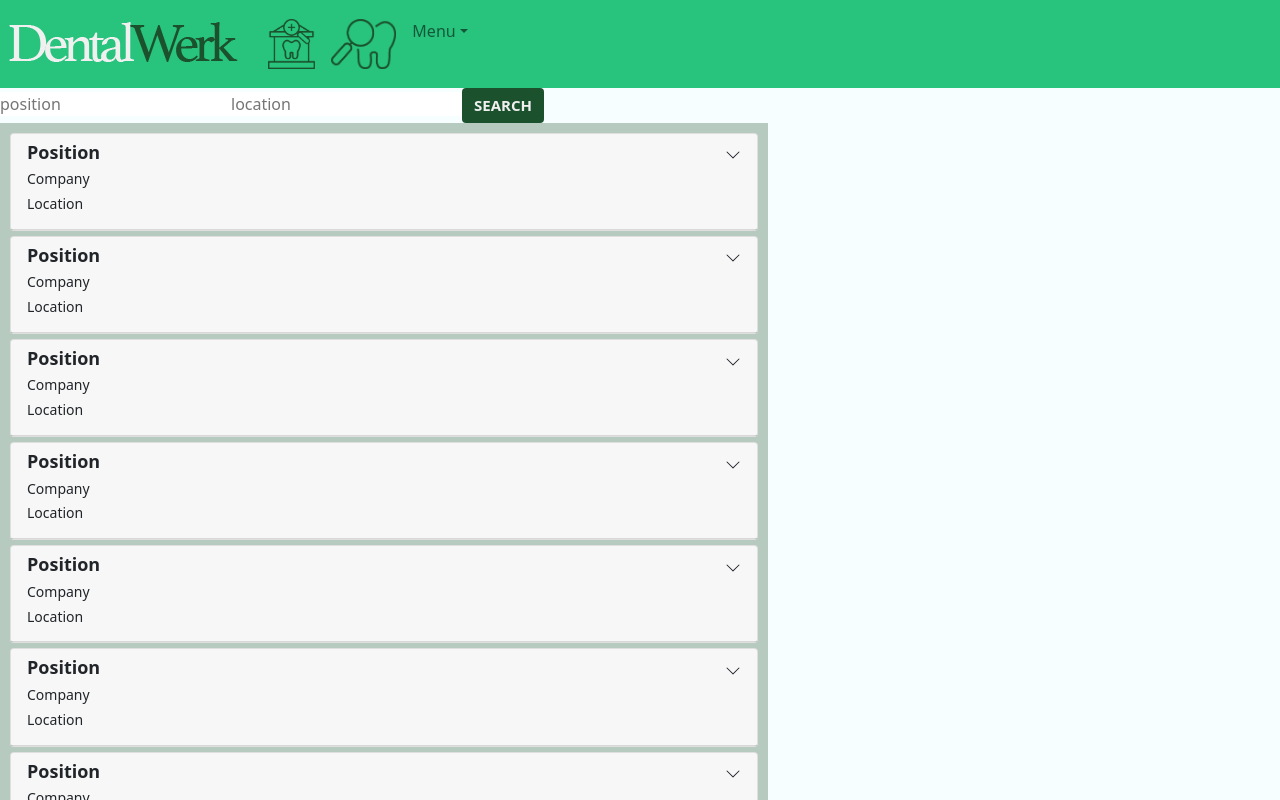
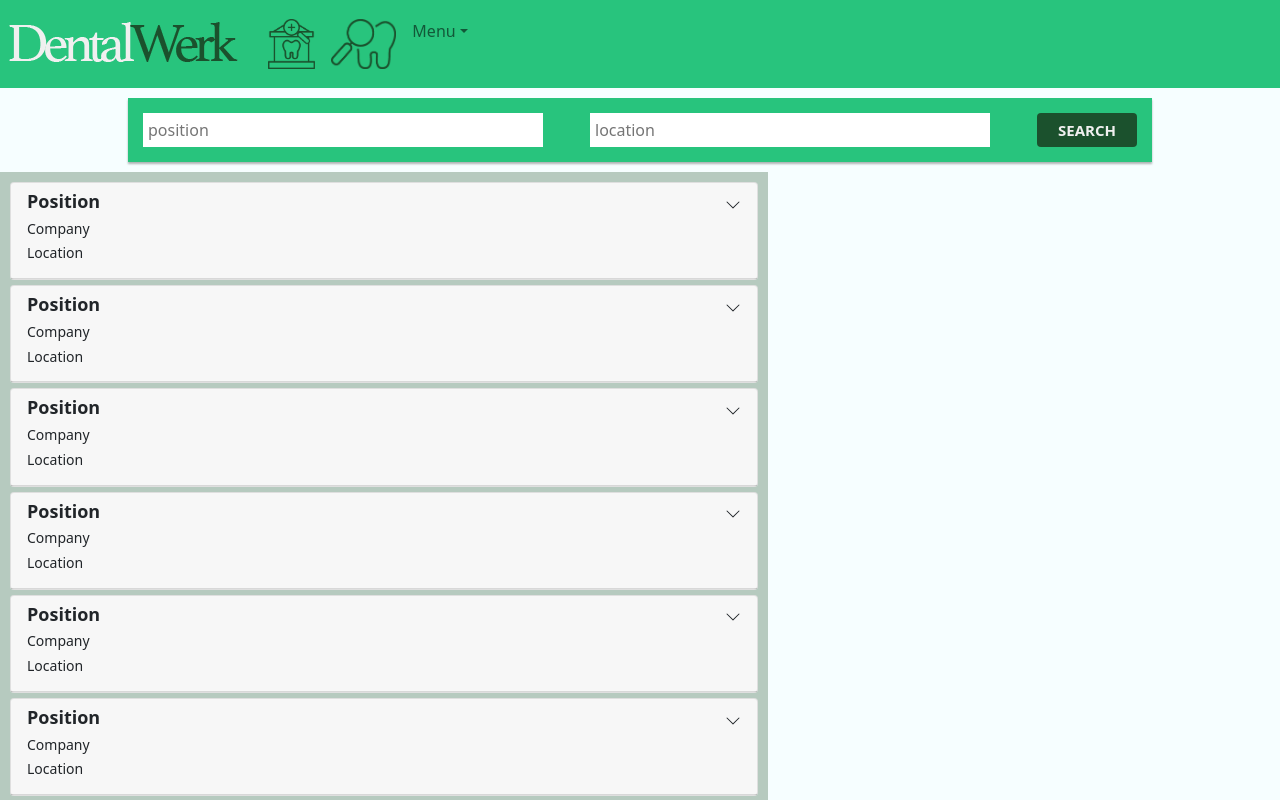
Before and after one commit to theMVPshop/nt03, a React (Create React App) app in the folder client/: page /job-postings in a window 1280 px wide. Shown: the top 800 px of the page. Built offline with nearby package versions, Linux system fonts and the light colour scheme.

Commit message:
sm search component styling

```diff
--- a/client/src/components/SearchFormSm.js
+++ b/client/src/components/SearchFormSm.js
@@ -9,7 +9,6 @@ const SearchFormSm = (props) => {
 
   return (
     <div className='sm-search-form-container'>
-      <div className='sm-search-form'>
       <form className='sm-search-form' onSubmit={handleSubmit}>
         <input
           className='sm-search-input'
@@ -25,11 +24,10 @@ const SearchFormSm = (props) => {
             onChange={handleTextChange}
           />
         )}
-          <button className='btn form-btn' type='submit'>
+        <button className='btn sm-btn' type='submit'>
           SEARCH
         </button>
       </form>
-      </div>
     </div>
   );
 };
--- a/client/src/css/App.css
+++ b/client/src/css/App.css
@@ -43,9 +43,11 @@ body {
 
 .sm-btn {
   width: 100px;
+  padding: 5px;
+  margin: 10px;
 }
 
-.btn:hover {
+.lg-btn:hover {
   background-color: var(--primary-green);
 }
 
--- a/client/src/css/SearchForm.css
+++ b/client/src/css/SearchForm.css
@@ -24,3 +24,23 @@
   width: 350px;
   margin: 15px;
 }
+
+
+.sm-search-form-container {
+  background: var(--primary-green);
+  box-shadow: 0px 2px 2px rgba(0, 0, 0, 0.3);
+  padding: 5px;
+  width: 80%;
+  margin: 10px auto;
+}
+
+.sm-search-form {
+  display: flex;
+  justify-content: space-between;
+}
+
+.sm-search-input {
+  padding: 5px;
+  width: 400px;
+  margin: 10px;
+}
```
Lines whose indentation alone changed are shown as unchanged.
